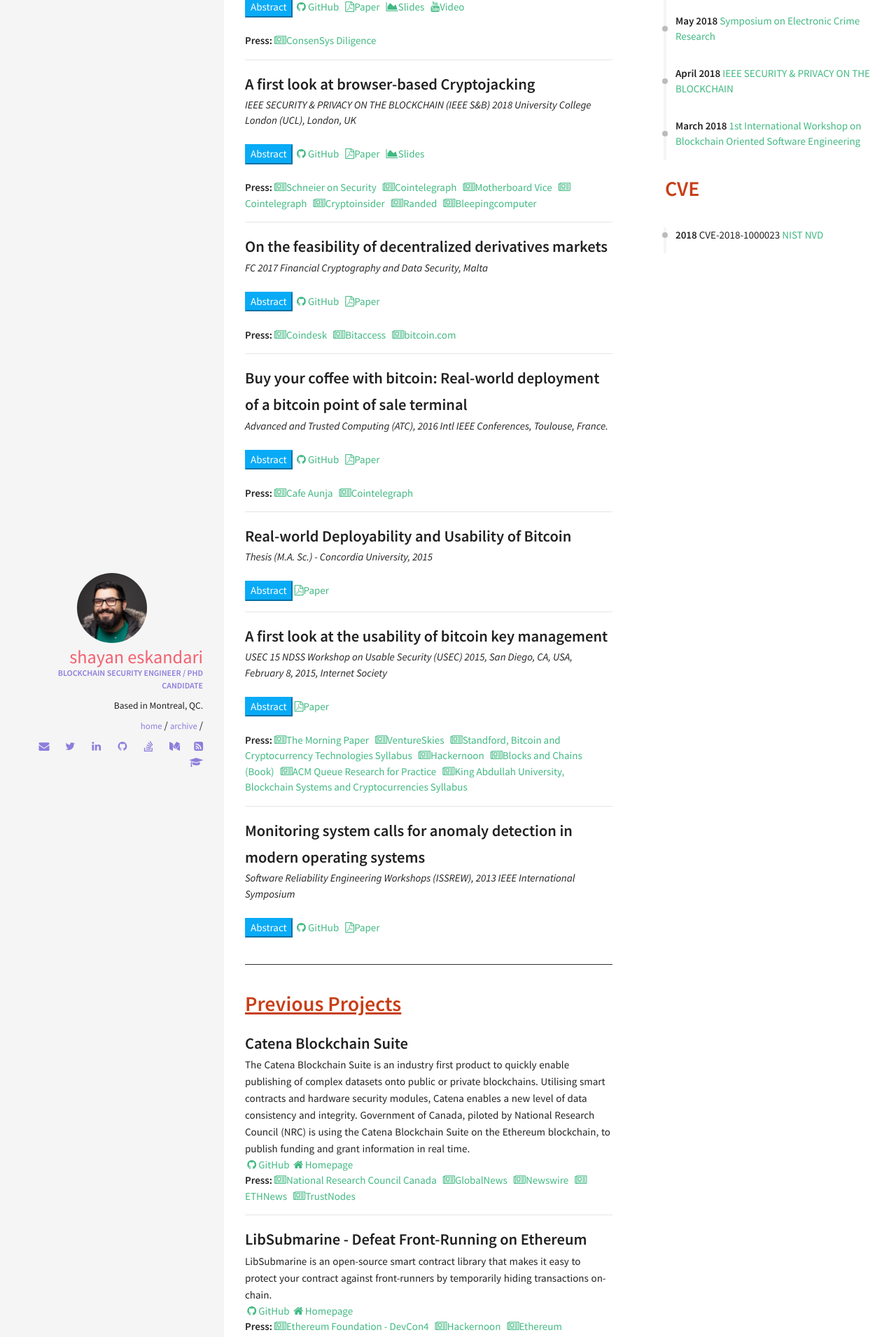
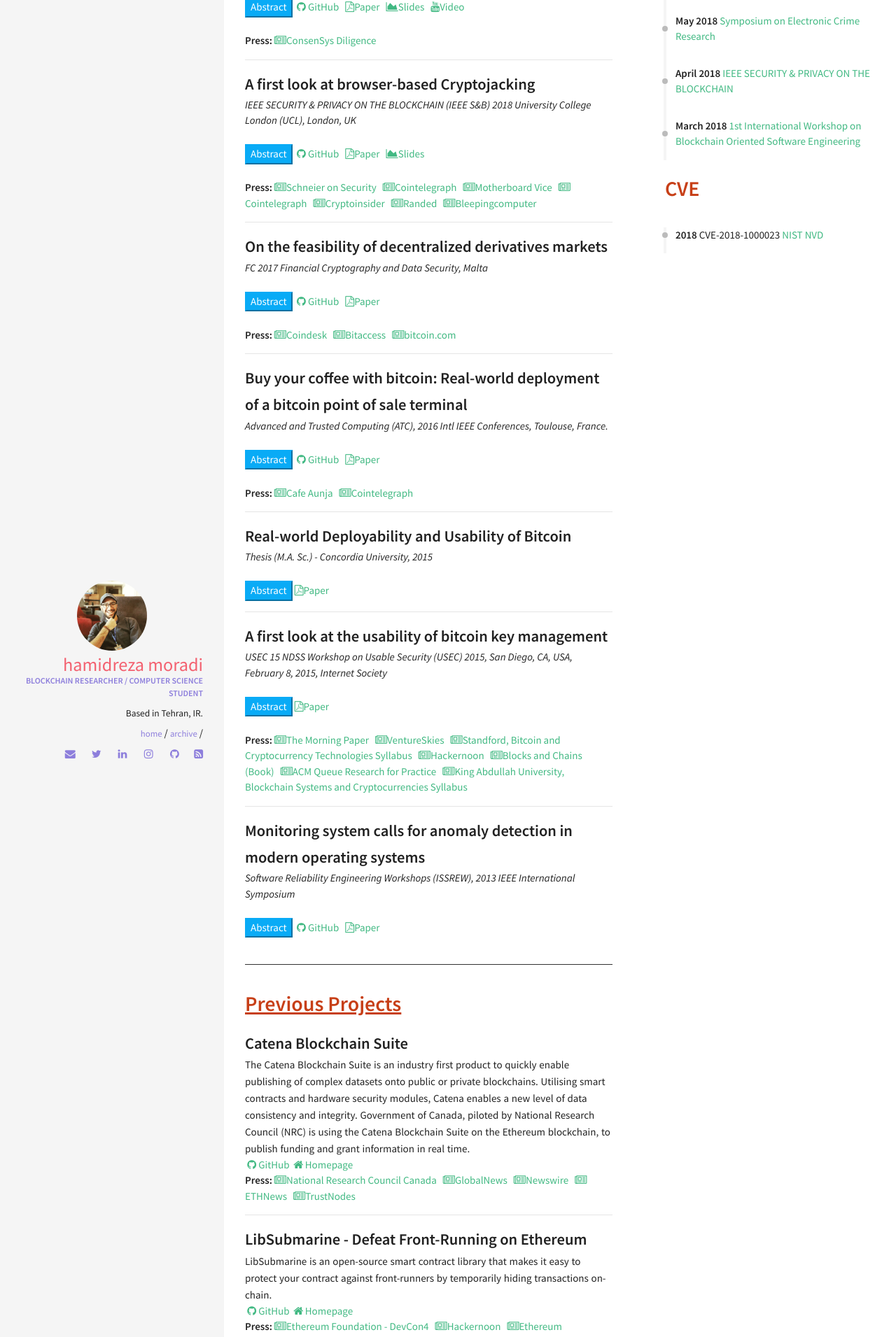
Before and after one commit to irnb/whoami, a Jekyll site: the page built from index.html, in a window 1280 px wide. Shown: the part 1500-3411 px from the top of the page at 70% size. Built offline with Jekyll 4.4.1, drawn with Linux system fonts in a browser that asks for light colours; nearby versions of some CDN libraries.

Commit message:
first config change

```diff
--- a/_config.yml
+++ b/_config.yml
@@ -3,11 +3,11 @@
 # Site wide configuration
 ####################################
 #
-title: Shayan Eskandari
-email: me@shayan.es
-description: Shayan Eskandari Website
-url: https://shayan.es # the base hostname & protocol for your site
-keywords: ["Shayan Eskandari","Shayan", "Eskandari" ,"Blockchain", "Security", "Bitcoin", "Ethereum", "Engineer", "Decentralization", "STS"]
+title: Hamidreza Moradi
+email: Hamid@europe.com
+description: Hamid Live CV
+url: https://irnb.github.com/whoami # the base hostname & protocol for your site
+keywords: ["Hamidreza Moradi","Hamidreza Moradi khanghah", "Moradi" ,"Blockchain", "Solidity", "Bitcoin", "Ethereum", "DeFi", "Decentralization", "researcher"]
 
 #
 ###################################
@@ -33,28 +33,19 @@ kramdown:
 ####################################
 #
 owner:
-  name: Shayan Eskandari
-  avatar: shayan.jpg
-  job: "Blockchain Security Engineer / PhD Candidate"
-  bio: "Based in Montreal, QC."
-  email: me@shayan.es
+  name: Hamidreza Moradi
+  avatar: Hamid.jpg
+  job: "Blockchain Researcher / Computer Science student"
+  bio: "Based in Tehran, IR."
+  email: hamid@europe.com
   #disqus-shortname: renyuanzblog
-  twitter: sbetamc #username
+  twitter: newbateni2 #username
   facebook: #username
-  google:
-    plus: #username
-    analytics: UA-120656156-1
-    verify:
-    ad-client:
-    ad-slot:
-    site-verification: "eXNCznk_xXFAGUB-CyrLeDiuWaP8H5VUUdPTBvVAozg"
   bing-verify:
-  github: shayanb #username
-  stackoverflow: 1402429/shayan  # from a "http://stackoverflow.com/users/123456/username" link
-  linkedin: shayane #username
+  github: irnb #username
+  linkedin: hamidreza-moradi-2b07581a7 #username
   xing: #username
-  medium: sbetamc
-  instagram: #username
+  instagram: newbateni
   lastfm: #username
   tumblr: #username
   pinterest: #username
@@ -67,5 +58,4 @@ owner:
   flickr: #username
   codepen: #username
   telegram: #username
-  blog: http://blog.theshayan.com/
-  googlescholar: K9xYnSQAAAAJ
+  blog: http://irnb.github.io/
```
Also changed, not shown: img/Hamid.jpg (added), img/shayan.jpg (deleted).
